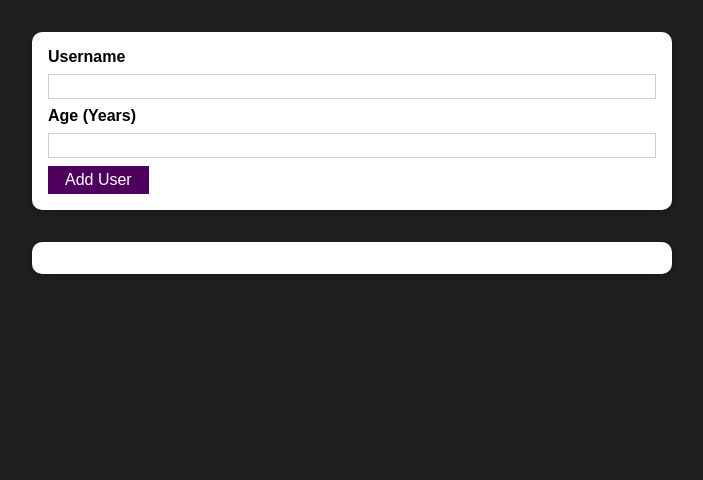
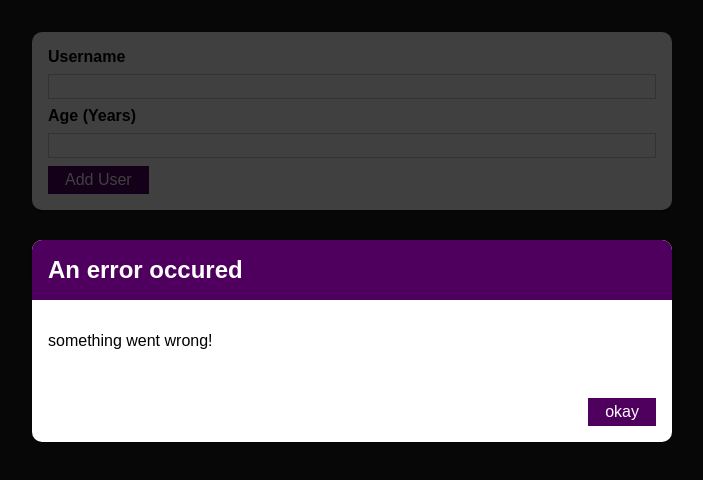
Before and after one commit to HimanshuDeveloperr/my-practice-project, a React (Create React App) app: page / in a window 1280 px wide. Shown: the top 480 px of the page, without its empty margins (288-991 px from the left). Built offline with nearby package versions, Linux system fonts and the light colour scheme.

Commit message:
ErrorModal

```diff
--- /dev/null
+++ b/src/Components/UI/ErrorModal.js
@@ -0,0 +1,28 @@
+import React from "react";
+import Button from "./Button";
+import Card from "./Card";
+import classes from "./ErrorModal.module.css"
+
+const ErrorModal =(props)=>{
+return <div>
+<div className={classes.backdrop}/>
+<Card className={classes.modal}>
+        <header className={classes.header}>
+            <h2>
+{props.title}
+            </h2>
+        </header>
+        <div className={classes.content}>
+            <p>
+{props.message}
+            </p>
+        </div>
+        <footer className={classes.actions}>
+            <Button>okay</Button>
+        </footer>
+    </Card>
+</div>
+
+
+}
+export default ErrorModal;
--- /dev/null
+++ b/src/Components/UI/ErrorModal.module.css
@@ -0,0 +1,45 @@
+.backdrop {
+    position: fixed;
+    top: 0;
+    left: 0;
+    width: 100%;
+    height: 100vh;
+    z-index: 10;
+    background: rgba(0, 0, 0, 0.75);
+  }
+
+  .modal {
+    position: fixed;
+    top: 30vh;
+    left: 10%;
+    width: 80%;
+    z-index: 100;
+    overflow: hidden;
+  }
+
+  .header {
+    background: #4f005f;
+    padding: 1rem;
+  }
+
+  .header h2 {
+    margin: 0;
+    color: white;
+  }
+
+  .content {
+    padding: 1rem;
+  }
+
+  .actions {
+    padding: 1rem;
+    display: flex;
+    justify-content: flex-end;
+  }
+
+  @media (min-width: 768px) {
+    .modal {
+      left: calc(50% - 20rem);
+      width: 40rem;
+    }
+  }
--- a/src/Components/Users/AddUsers.js
+++ b/src/Components/Users/AddUsers.js
@@ -3,6 +3,7 @@ import React, { useState } from "react";
 import Card from "../UI/Card";
 import classes from "./AddUsers.module.css";
 import Button from "../UI/Button";
+import ErrorModal from "../UI/ErrorModal";
 
 const AddUsers = (props) => {
   const [enteredUsername, setEnteredUsername] = useState("");
@@ -29,6 +30,9 @@ const AddUsers = (props) => {
     setEnteredAge(event.target.value);
   };
   return (
+    <div>
+
+    <ErrorModal title="An error occured" message="something went wrong!"/>
     <Card className={classes.input}>
       <form onSubmit={ADDUSERhandler}>
         <label htmlFor="Username">Username</label>
@@ -48,6 +52,7 @@ const AddUsers = (props) => {
         <Button type="submit">Add User</Button>
       </form>
     </Card>
+    </div>
   );
 };
 
```
